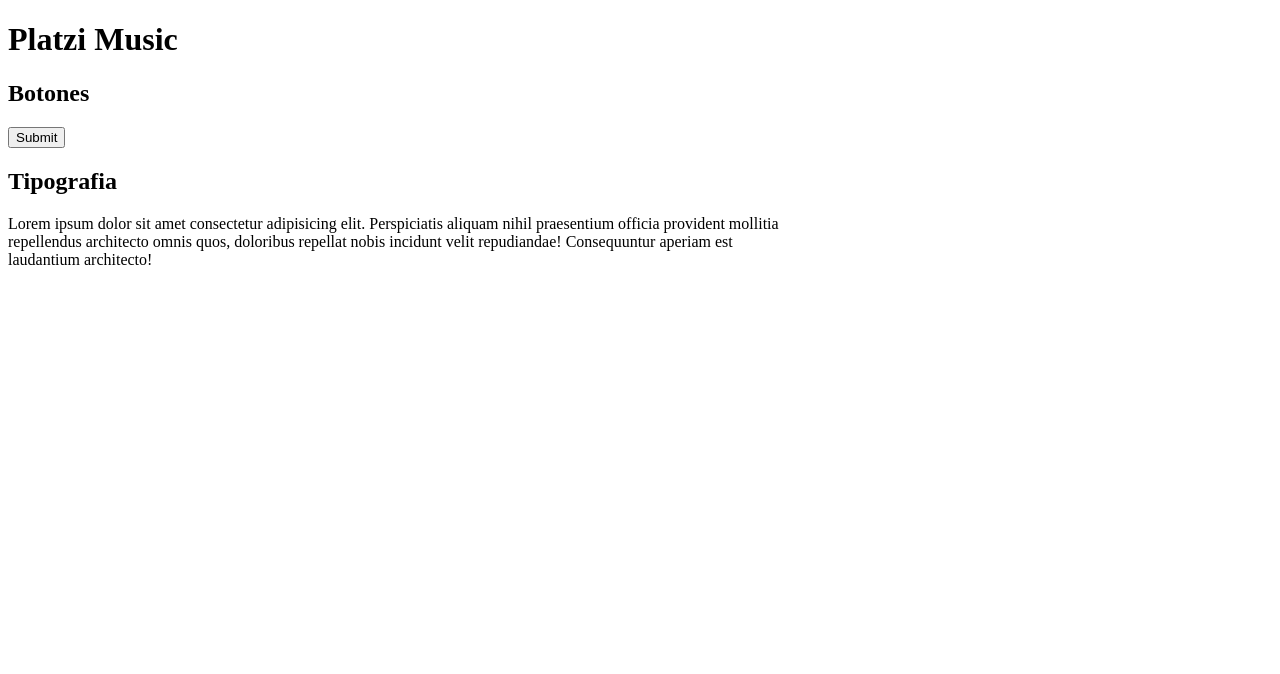
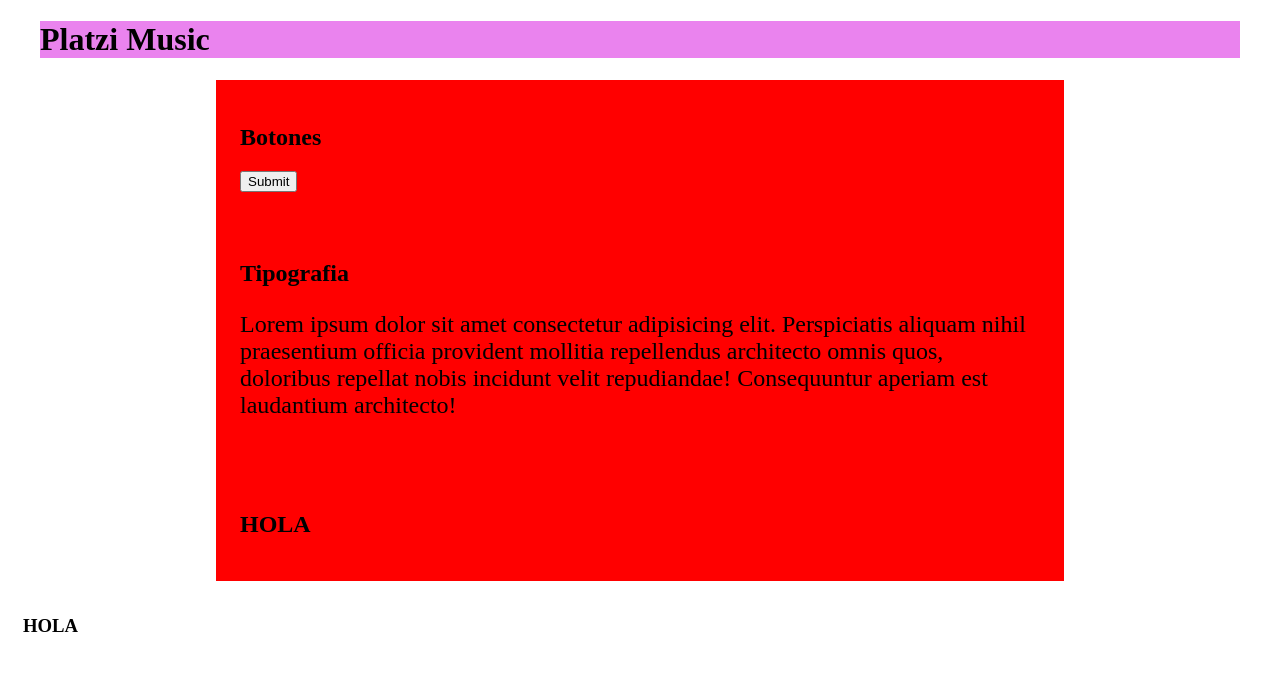
Before and after one commit to jjhernan/sass, a plain HTML site: page index.html in a window 1280 px wide. Drawn offline with Linux system fonts and the light colour scheme.

Commit message:
feat(layout, funciones y maps.get): en _layout,scss

```diff
--- a/index.html
+++ b/index.html
@@ -8,7 +8,10 @@
   <title>Sass</title>
 </head>
 <body>
-  <h1>Platzi Music</h1>
+  <header class="max-width--huge">
+    <h1>Platzi Music</h1>
+
+  </header>
   <section>
     <h2>Botones</h2>
     <input type="submit">
@@ -17,6 +20,12 @@
     <h2>Tipografia</h2>
     <p>Lorem ipsum dolor sit amet consectetur adipisicing elit. Perspiciatis aliquam nihil praesentium officia provident mollitia repellendus architecto omnis quos, doloribus repellat nobis incidunt velit repudiandae! Consequuntur aperiam est laudantium architecto!</p>
   </section>
+  <section class="max-width--huge__2">
+    <h2>HOLA</h2>
+  </section>
+<div class="div_bajo">
+  <h3>HOLA</h3>
+</div>
 
 </body>
 </html>
--- a/sass/lib/_variables.scss
+++ b/sass/lib/_variables.scss
@@ -27,3 +27,5 @@ $buttonfontsize: $basefontsize * 1.5;
 
 /* Constantes */
 $border-radius: 3px;
+$padding: 24px;
+$page-max-width: 800px;
```
Also changed, not shown: css/estilos.css, 1 other file.
